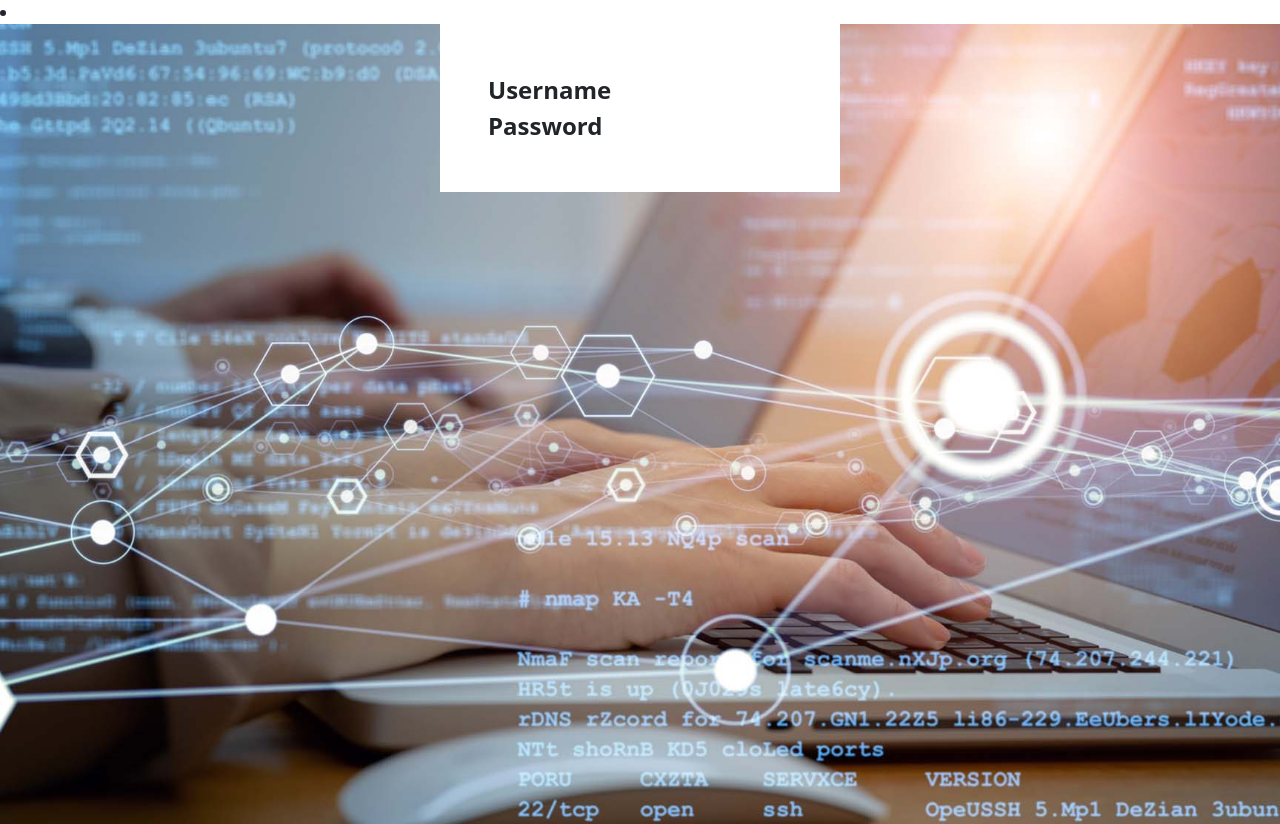
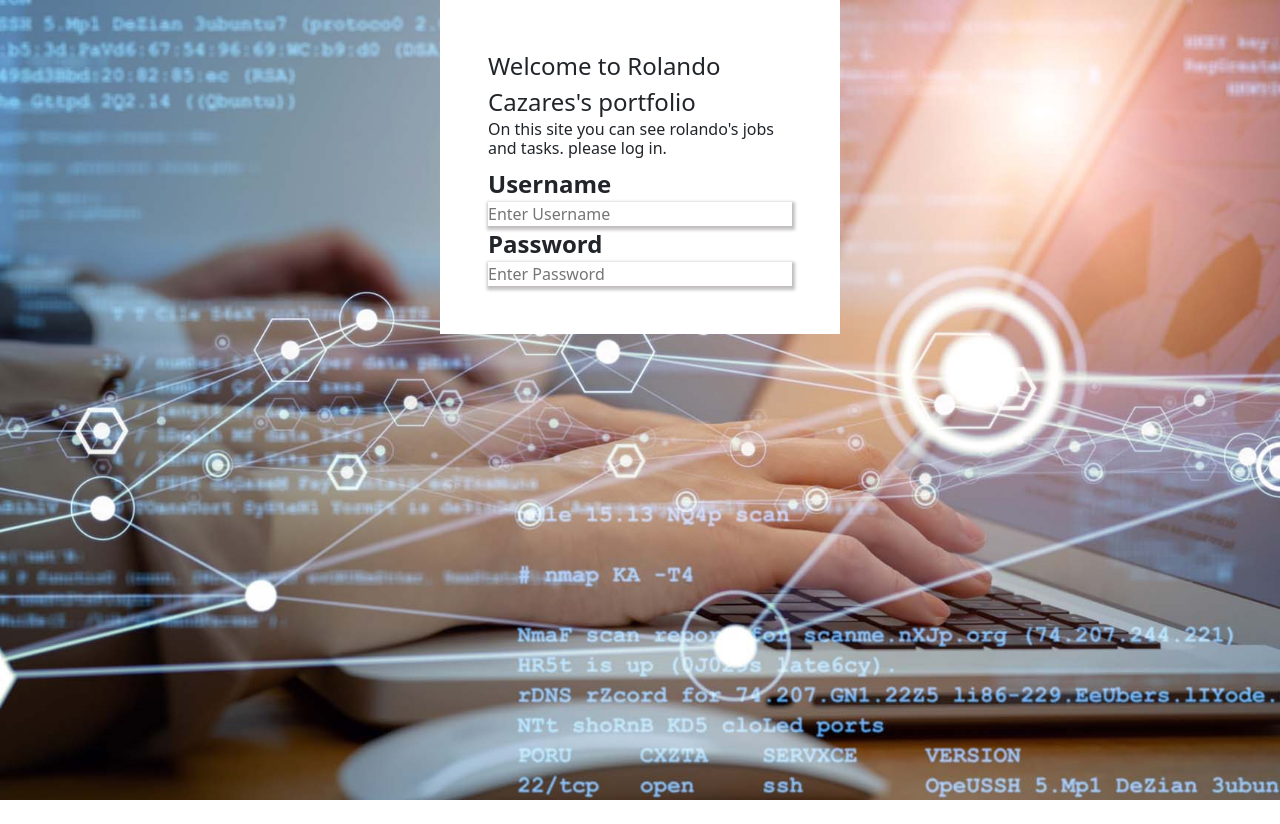
Before and after one commit to RolandoCazares/PortafolioMSC, a React (Create React App) app: page / in a window 1280 px wide. After the commit the page ends 800 px from the top, so only its background shows below. Built offline with nearby package versions, Linux system fonts and the light colour scheme.

Commit message:
mensaje en login

```diff
--- a/src/components/Login/Login.js
+++ b/src/components/Login/Login.js
@@ -19,17 +19,34 @@ function Login() {
   const classes = useStyles();
   return (
     <>
-    <li>
-      <Link to="/"></Link>
-    </li>
      <div className={classes.root}>
       <div className={styles.container}>
+        <label>
+        Welcome to Rolando Cazares's portfolio
+        </label>
+        <h6>On this site you can see rolando's jobs and tasks. please log in.</h6>
         <label htmlFor="uname">
           <b>Username</b>
         </label>
+        <input
+          className={styles.input}
+          type="text"
+          placeholder="Enter Username"
+          name="uname"
+          required
+          /* ref={usernameRef} */
+        />
         <label htmlFor="psw">
           <b>Password</b>
         </label>
+        <input
+          className={styles.input}
+          type="password"
+          placeholder="Enter Password"
+          name="psw"
+          required
+          /* ref={passwordRef} */
+        />
       </div>
     </div>
     </>
```
